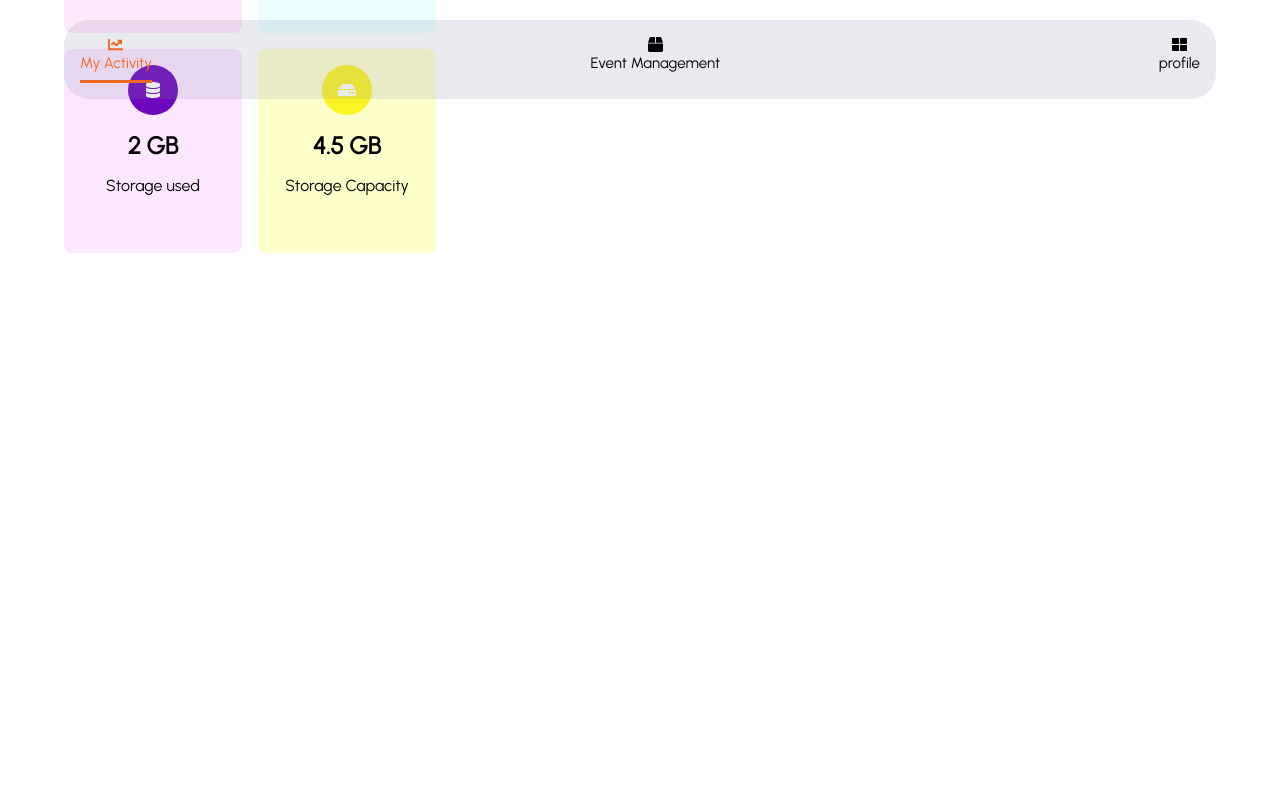
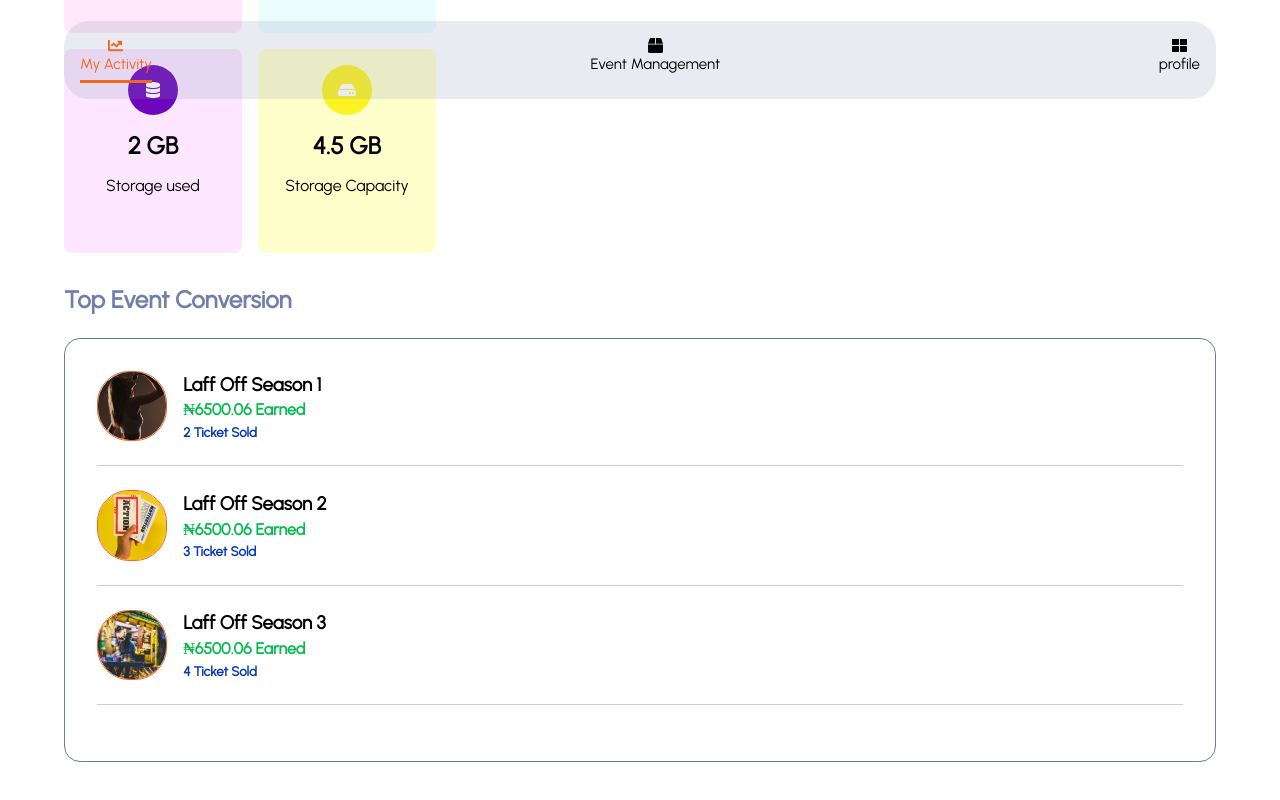
Before and after one commit to LordCodex/Yeerlo-ui, a Vue app: page /dashboard in a window 1280 px wide. Shown: the part 701-1501 px from the top of the page. Before the commit the page ends 1041 px from the top, so only its background shows below. Built offline with nearby package versions, Linux system fonts and the light colour scheme.

Commit message:
dashboard

```diff
--- a/package.json
+++ b/package.json
@@ -10,6 +10,7 @@
   },
   "dependencies": {
     "@vue/cli-plugin-eslint": "^5.0.6",
+    "chart.js": "^3.8.0",
     "core-js": "^3.8.3",
     "vue": "^3.2.13",
     "vue-router": "^4.0.3",
--- a/src/views/DashboardView.vue
+++ b/src/views/DashboardView.vue
@@ -77,6 +77,53 @@
         <p>Storage Capacity</p>
       </div>
     </div>
+    <div class="event__convention__container">
+      <h2 style="color: #465793c4; margin: 1em 0">Top Event Conversion</h2>
+      <div class="event__convention__list__container">
+        <div class="event_box">
+          <div class="events">
+            <div class="event__image">
+              <img src="../assets/img/slide_1.jpg" alt="" />
+            </div>
+            <div class="event__details">
+              <h3>Laff Off Season 1</h3>
+              <h4 style="color: #07bb4f">₦6500.06 Earned</h4>
+              <h5 style="color: #0738bb">2 Ticket Sold</h5>
+            </div>
+          </div>
+          <div style="border-bottom: 1px solid #cccccc; margin: 1.5em 0"></div>
+        </div>
+
+        <div class="event_box">
+          <div class="events">
+            <div class="event__image">
+              <img src="../assets/img/slide2.jpg" alt="" />
+            </div>
+            <div class="event__details">
+              <h3>Laff Off Season 2</h3>
+              <h4 style="color: #07bb4f">₦6500.06 Earned</h4>
+              <h5 style="color: #0738bb">3 Ticket Sold</h5>
+            </div>
+          </div>
+          <div style="border-bottom: 1px solid #cccccc; margin: 1.5em 0"></div>
+        </div>
+
+        <div class="event_box">
+          <div class="events">
+            <div class="event__image">
+              <img src="../assets/img/slide_3.jpg" alt="" />
+            </div>
+            <div class="event__details">
+              <h3>Laff Off Season 3</h3>
+              <h4 style="color: #07bb4f">₦6500.06 Earned</h4>
+              <h5 style="color: #0738bb">4 Ticket Sold</h5>
+            </div>
+          </div>
+          <div style="border-bottom: 1px solid #cccccc; margin: 1.5em 0"></div>
+        </div>
+      </div>
+    </div>
+
     <div class="sticky__footer">
       <div class="footer-icons">
         <i class="fas fa-chart-line act"></i>
@@ -178,4 +225,35 @@ export default {
 .act {
   color: #f06723;
 }
+.event__convention__list__container {
+  border: 1px solid #6d7d93;
+  border-radius: 1em;
+  padding: 2em;
+  margin-bottom: 1em;
+}
+.events {
+  display: flex;
+  align-items: center;
+  gap: 1em;
+}
+.event__image {
+  border: 1px solid #f06723;
+  border-radius: 2em;
+  object-fit: cover;
+  /* padding: 0.3em; */
+  width: 70.21px;
+  height: 70.21px;
+}
+.event__image img {
+  background-color: #f06723;
+  border-radius: 2em;
+  object-fit: cover;
+  height: 100%;
+  width: 100%;
+}
+.event__details {
+  display: flex;
+  flex-direction: column;
+  gap: 0.3em;
+}
 </style>
--- a/src/views/LoginView.vue
+++ b/src/views/LoginView.vue
@@ -27,7 +27,9 @@
           </div>
           <br />
           <div class="login__input">
-            <button class="loginbtn">Login</button>
+            <router-link :to="{ name: 'Dashboard' }" class="yell">
+              <button class="loginbtn">Login</button>
+            </router-link>
           </div>
           <div class="signup with_account">or login with account</div>
           <div class="signup accounts">
```
Also changed, not shown: 1 other file (tests, documents, lock files or other folders).
